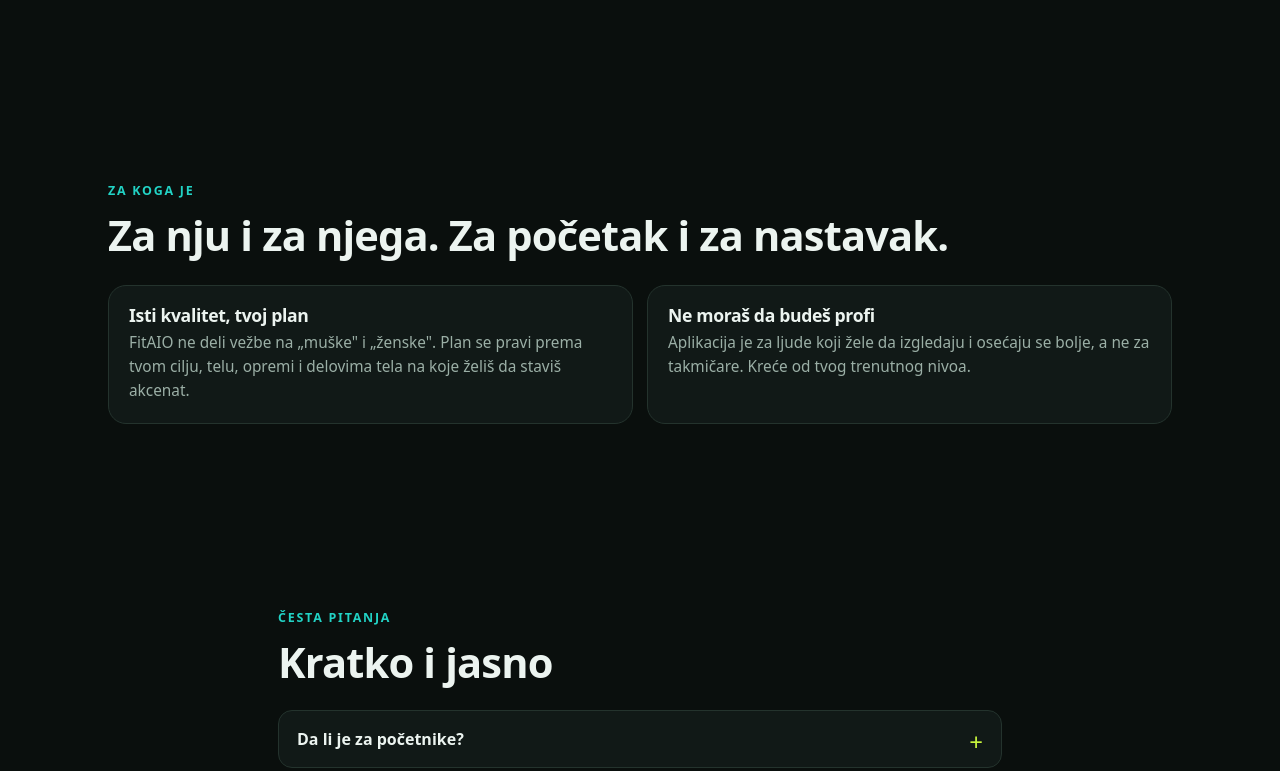
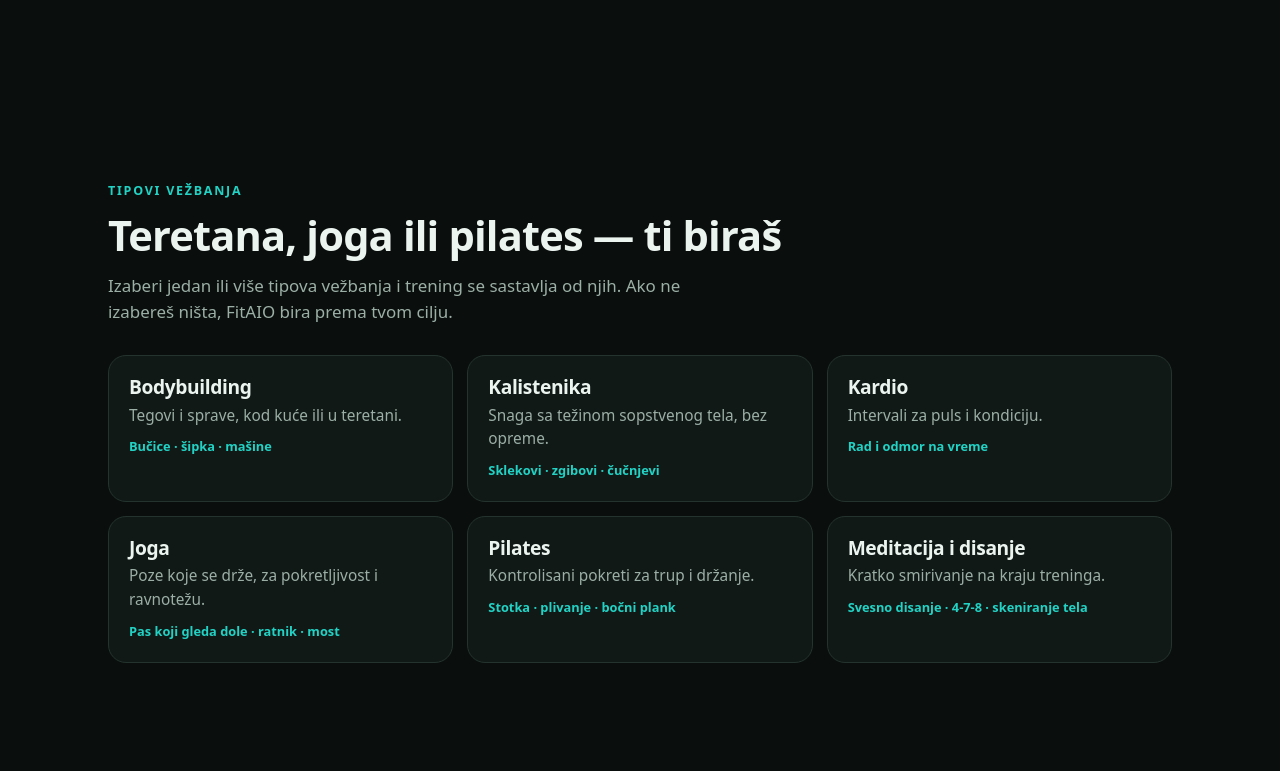
Before and after one commit to fitposaomil1-dotcom/fitposaomil1-dotcom.github.io, a plain HTML site: page index.html in a window 1280 px wide. Shown: the part 7709-8480 px from the top of the page. Drawn offline with Linux system fonts and the light colour scheme; animation ran at ten frames a second.

Commit message:
Landing: odeljak o tipovima vežbanja
- šest kartica: bodybuilding, kalistenika, kardio, joga, pilates, meditacija
- novo pitanje u čestim pitanjima i dopunjen opis stranice

Co-Authored-By: Claude Fable 5.2 <noreply@anthropic.com>

```diff
--- a/index.html
+++ b/index.html
@@ -4,7 +4,7 @@
 <meta charset="utf-8">
 <meta name="viewport" content="width=device-width, initial-scale=1">
 <title>FitAIO — sve za trening u jednoj aplikaciji</title>
-<meta name="description" content="FitAIO je Android aplikacija koja objedinjuje praćenje težine, zagrevanje, vežbe, programe, istezanje i praćenje napretka. Plan prema tvom cilju i opremi koju imaš. Za žene i muškarce.">
+<meta name="description" content="FitAIO je Android aplikacija koja objedinjuje praćenje težine, zagrevanje, vežbe, programe, jogu, pilates, istezanje i praćenje napretka. Plan prema tvom cilju i opremi koju imaš. Za žene i muškarce.">
 <meta name="theme-color" content="#0A0F0D">
 <meta property="og:title" content="FitAIO — sve za trening u jednoj aplikaciji">
 <meta property="og:description" content="Jedna aplikacija umesto svih ostalih. Plan prema tvom cilju i opremi. Uskoro na Androidu.">
@@ -478,6 +478,23 @@ footer .wrap{display:grid;gap:10px}
   </div>
 </section>
 
+<!-- TYPES -->
+<section>
+  <div class="wrap reveal">
+    <span class="eyebrow">Tipovi vežbanja</span>
+    <h2>Teretana, joga ili pilates — ti biraš</h2>
+    <p class="lead">Izaberi jedan ili više tipova vežbanja i trening se sastavlja od njih. Ako ne izabereš ništa, FitAIO bira prema tvom cilju.</p>
+    <div class="grid c2 c3">
+      <div class="card goal"><h3>Bodybuilding</h3><p>Tegovi i sprave, kod kuće ili u teretani.</p><div class="k">Bučice · šipka · mašine</div></div>
+      <div class="card goal"><h3>Kalistenika</h3><p>Snaga sa težinom sopstvenog tela, bez opreme.</p><div class="k">Sklekovi · zgibovi · čučnjevi</div></div>
+      <div class="card goal"><h3>Kardio</h3><p>Intervali za puls i kondiciju.</p><div class="k">Rad i odmor na vreme</div></div>
+      <div class="card goal"><h3>Joga</h3><p>Poze koje se drže, za pokretljivost i ravnotežu.</p><div class="k">Pas koji gleda dole · ratnik · most</div></div>
+      <div class="card goal"><h3>Pilates</h3><p>Kontrolisani pokreti za trup i držanje.</p><div class="k">Stotka · plivanje · bočni plank</div></div>
+      <div class="card goal"><h3>Meditacija i disanje</h3><p>Kratko smirivanje na kraju treninga.</p><div class="k">Svesno disanje · 4-7-8 · skeniranje tela</div></div>
+    </div>
+  </div>
+</section>
+
 <!-- EVERYONE -->
 <section>
   <div class="wrap reveal">
@@ -498,6 +515,7 @@ footer .wrap{display:grid;gap:10px}
     <div style="margin-top:24px">
       <details><summary>Da li je za početnike?</summary><p>Da. Plan kreće od tvog trenutnog nivoa i napreduje postepeno.</p></details>
       <details><summary>Da li je i za žene i za muškarce?</summary><p>Da. Plan se pravi prema cilju i telu, a delove tela na koje želiš akcenat biraš samostalno.</p></details>
+      <details><summary>Ima li joge, pilatesa i meditacije?</summary><p>Da. Uz vežbe snage i kardio, biraš i jogu, pilates i kratke vežbe disanja koje se dodaju na kraj treninga.</p></details>
       <details><summary>Moram li da idem u teretanu?</summary><p>Ne. FitAIO radi bez opreme, sa kućnom opremom i u teretani. Ti označiš šta imaš.</p></details>
       <details><summary>Koliko vremena mi treba?</summary><p>Od 20 minuta po treningu. Aplikacija predlaže trajanje, a ti ga možeš promeniti.</p></details>
       <details><summary>Da li je besplatna?</summary><p>Da, sve navedene funkcionalnosti su besplatne. Kasnije planiramo PRO nivo sa dodatnim mogućnostima i planove ishrane.</p></details>
```
